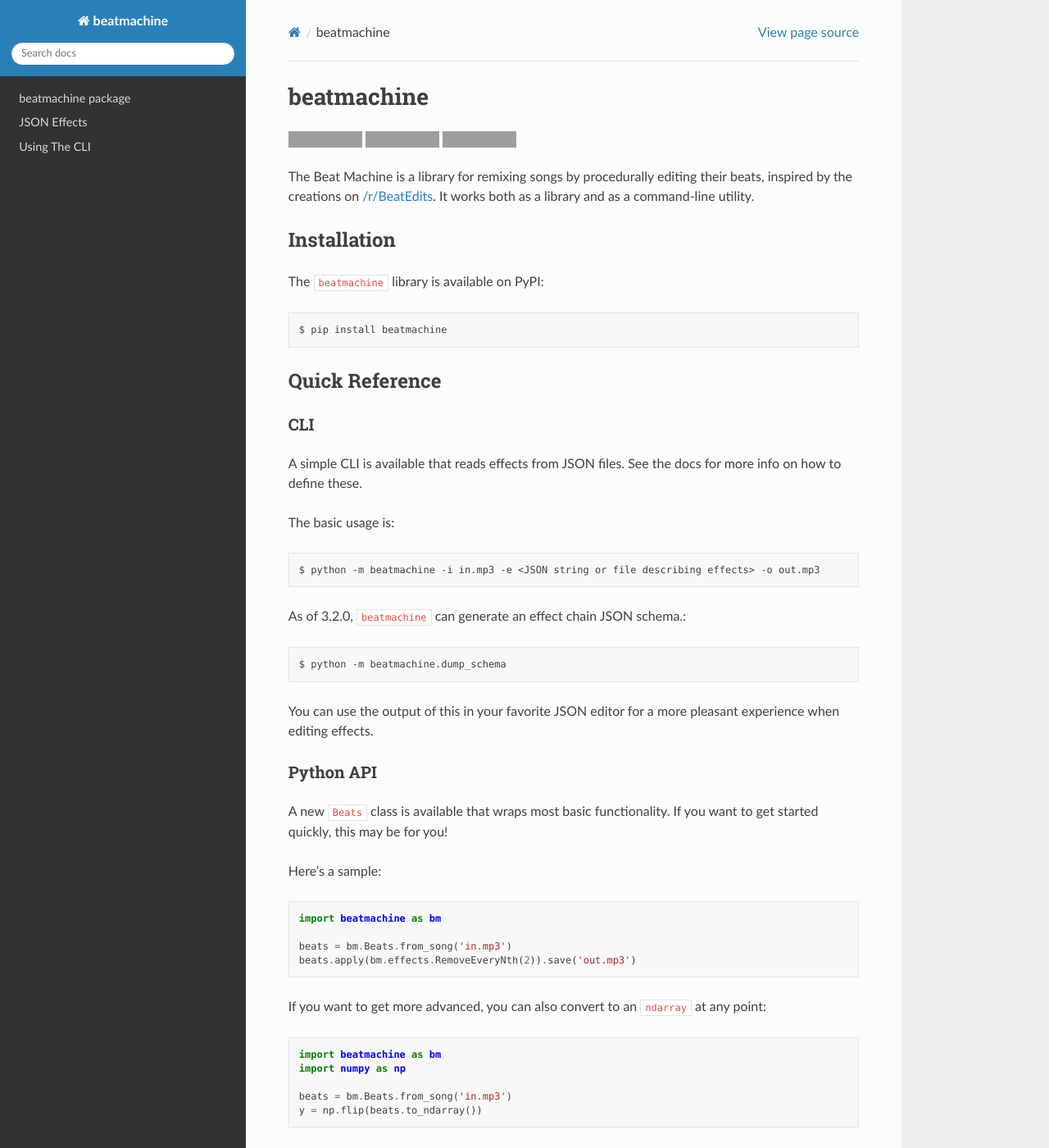
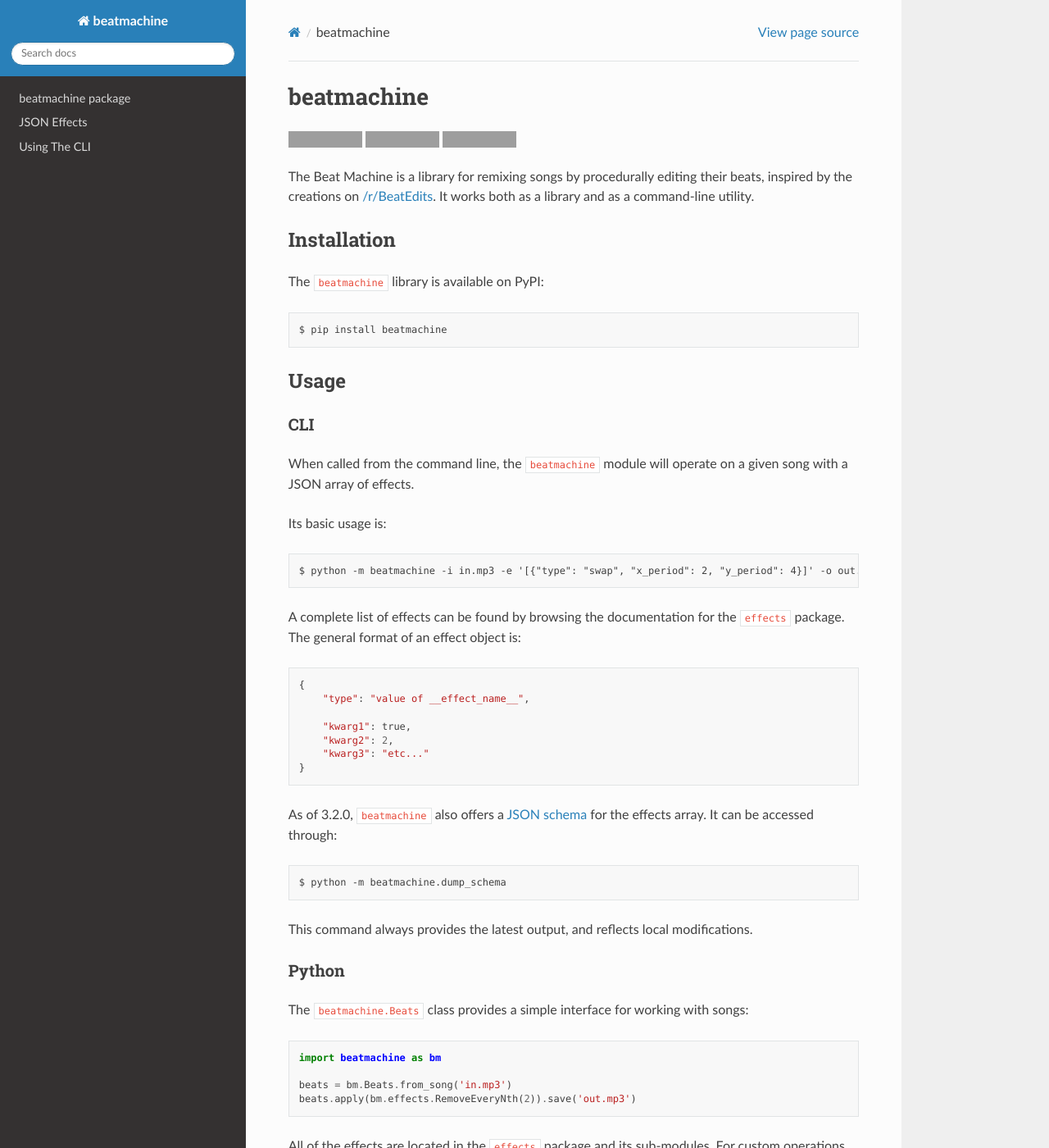
Before and after one commit to beat-machine/beat-machine, a Sphinx documentation site: the page built from docs/index.rst, in a window 1280 px wide and 1400 px high. Shown: the whole window at 82% size. Built offline with Sphinx 7.4.7 and the Read the Docs theme 2.0.0, drawn with Linux system fonts in a browser that asks for light colours; some of the changed text lies outside the part shown; grey boxes are pictures that could not be loaded.

Commit message:
Update README and Python version
The README has been updated to be a bit more concise and highlight the
new JSON schema functionality. The documentation still has a long way
to go, but hopefully this makes it easier to get started.

```diff
--- a/README.rst
+++ b/README.rst
@@ -14,8 +14,9 @@
     :alt: Documentation Status
 
 
-The Beat Machine is a library for remixing songs by procedurally editing their beats, inspired by the creations on
-`/r/BeatEdits <https://www.reddit.com/r/BeatEdits/>`_. It works both as a library and as a command-line utility.
+The Beat Machine is a library for remixing songs by procedurally editing their
+beats, inspired by the creations on `/r/BeatEdits <https://www.reddit.com/r/BeatEdits/>`_.
+It works both as a library and as a command-line utility.
 
 Installation
 ------------
@@ -24,38 +25,49 @@
 
    $ pip install beatmachine
 
-Quick Reference
----------------
+Usage
+-----
 
 CLI
 ~~~
-A simple CLI is available that reads effects from JSON files. See the docs for
-more info on how to define these.
+When called from the command line, the ``beatmachine`` module will operate on
+a given song with a JSON array of effects.
 
-The basic usage is::
+Its basic usage is::
 
-    $ python -m beatmachine -i in.mp3 -e <JSON string or file describing effects> -o out.mp3
+    $ python -m beatmachine -i in.mp3 -e '[{"type": "swap", "x_period": 2, "y_period": 4}]' -o out.mp3
 
-As of 3.2.0, ``beatmachine`` can generate an effect chain JSON schema.::
+A complete list of effects can be found by browsing the documentation for the
+``effects`` package. The general format of an effect object is::
+
+    {
+        "type": "value of __effect_name__",
+
+        "kwarg1": true,
+        "kwarg2": 2,
+        "kwarg3": "etc..."
+    }
+
+As of 3.2.0, ``beatmachine`` also offers a `JSON schema <https://json-schema.org/>`_
+for the effects array. It can be accessed through::
 
     $ python -m beatmachine.dump_schema
 
-You can use the output of this in your favorite JSON editor for a more pleasant experience when editing effects.
+This command always provides the latest output, and reflects local
+modifications.
 
-Python API
-~~~~~~~~~~
-A new ``Beats`` class is available that wraps most basic functionality. If you
-want to get started quickly, this may be for you!
-
-Here's a sample::
+Python
+~~~~~~
+The ``beatmachine.Beats`` class provides a simple interface for working with songs::
 
     import beatmachine as bm
 
     beats = bm.Beats.from_song('in.mp3')
     beats.apply(bm.effects.RemoveEveryNth(2)).save('out.mp3')
 
-If you want to get more advanced, you can also convert to an ``ndarray`` at
-any point::
+All of the effects are located in the ``effects`` package and its sub-modules.
+For custom operations, ``to_ndarray()`` is available to expose the underlying
+NumPy array::
 
     import beatmachine as bm
     import numpy as np
--- a/docs/conf.py
+++ b/docs/conf.py
@@ -24,7 +24,7 @@
 master_doc = "index"
 
 # The full version, including alpha/beta/rc tags
-release = "3.1.6"
+release = "3.2.0"
 
 # -- General configuration ---------------------------------------------------
 
--- a/pyproject.toml
+++ b/pyproject.toml
@@ -10,12 +10,13 @@
 license = "MIT"
 
 [tool.poetry.dependencies]
-python = "^3.6"
+python = ">=3.7"
 madmom = {git = "https://github.com/CPJKU/madmom.git", rev = "805c08e69b4390ce763c098474b2f96fab47bf60"}
 deprecation = "^2.0"
 soundfile = "^0.10.3"
 schema = "^0.7.3"
 jsonschema = "^3.2.0"
+numpy = "^1.20.0"
 
 [tool.poetry.dev-dependencies]
 black = "^20.8b1"
```
Also changed, not shown: 1 other file.
